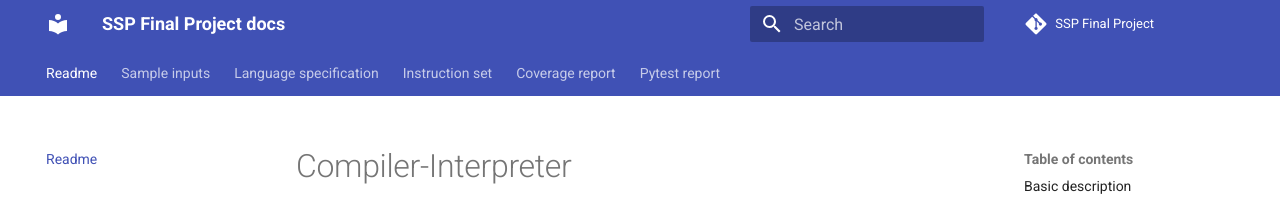
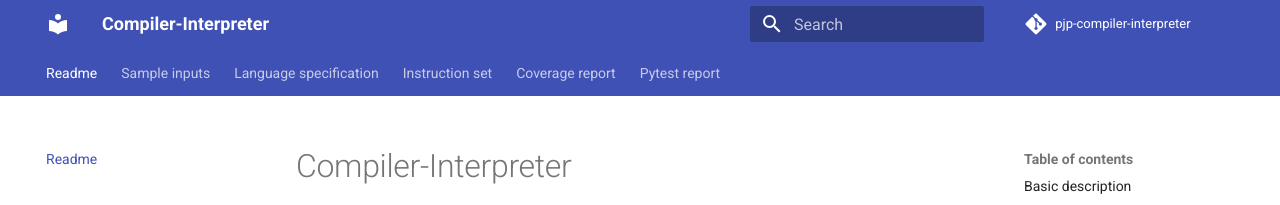
Before and after one commit to martin-minarik/pjp-compiler-interpreter, an MkDocs documentation site: the page built from docs/README.md, in a window 1280 px wide. Shown: the top 205 px of the page. Built offline with MkDocs 1.6.1 and Material for MkDocs 9.7.7, drawn with Linux system fonts in a browser that asks for light colours; comment, search, counter and statistics services are not loaded.

Commit message:
Update mkdocs.yml

```diff
--- a/mkdocs.yml
+++ b/mkdocs.yml
@@ -1,12 +1,12 @@
-site_name: SSP Final Project docs
+site_name: Compiler-Interpreter
 site_author: Martin Minařík, MIN0139
 
 # Copyright
 copyright: Copyright &copy; 2023
 
 # Repository
-repo_name: SSP Final Project
-repo_url: https://gitlab.com/martin-minarik/ssp-final-project
+repo_name: pjp-compiler-interpreter
+repo_url: https://github.com/martin-minarik/pjp-compiler-interpreter
 
 
 theme:
```
